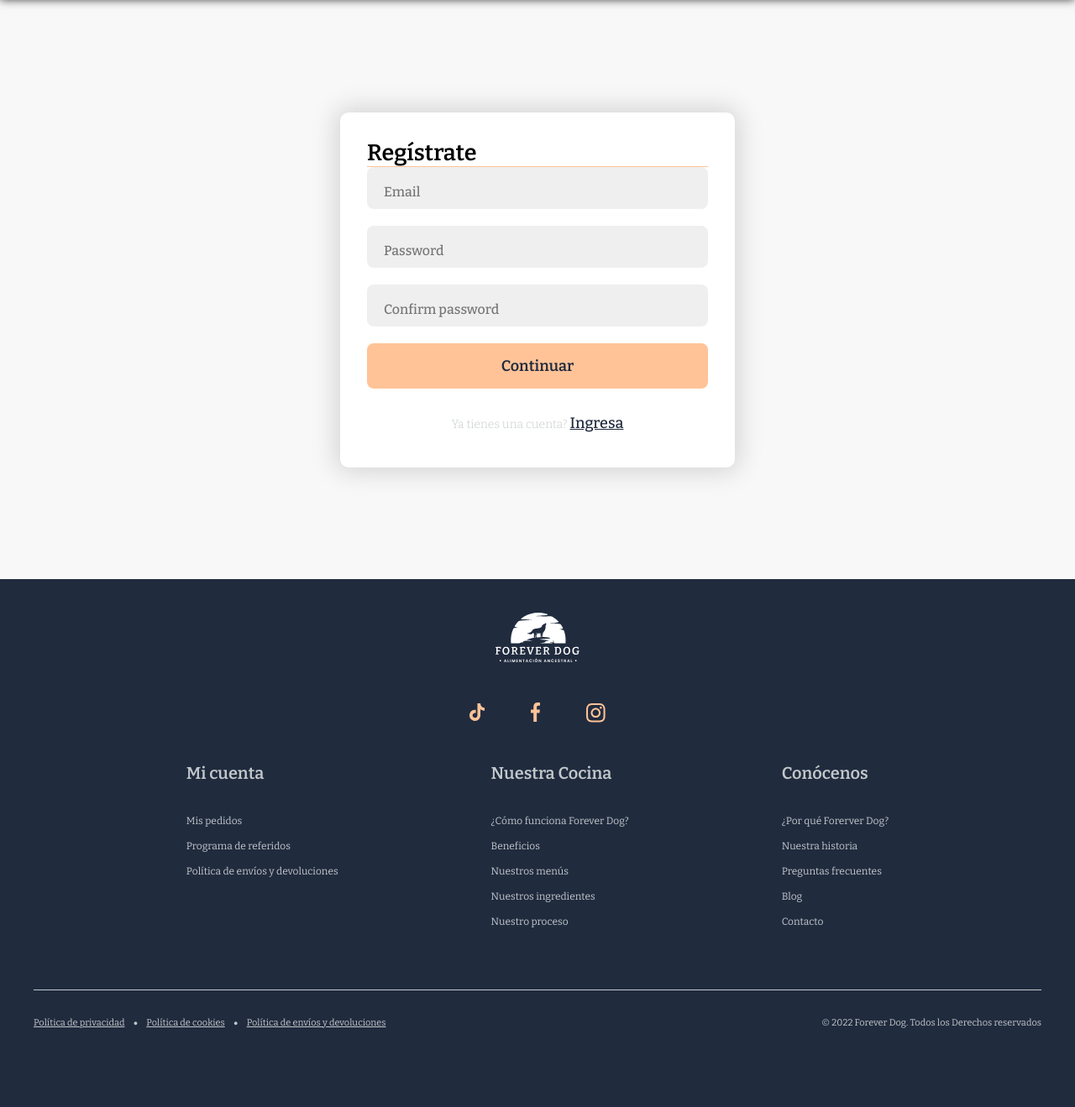
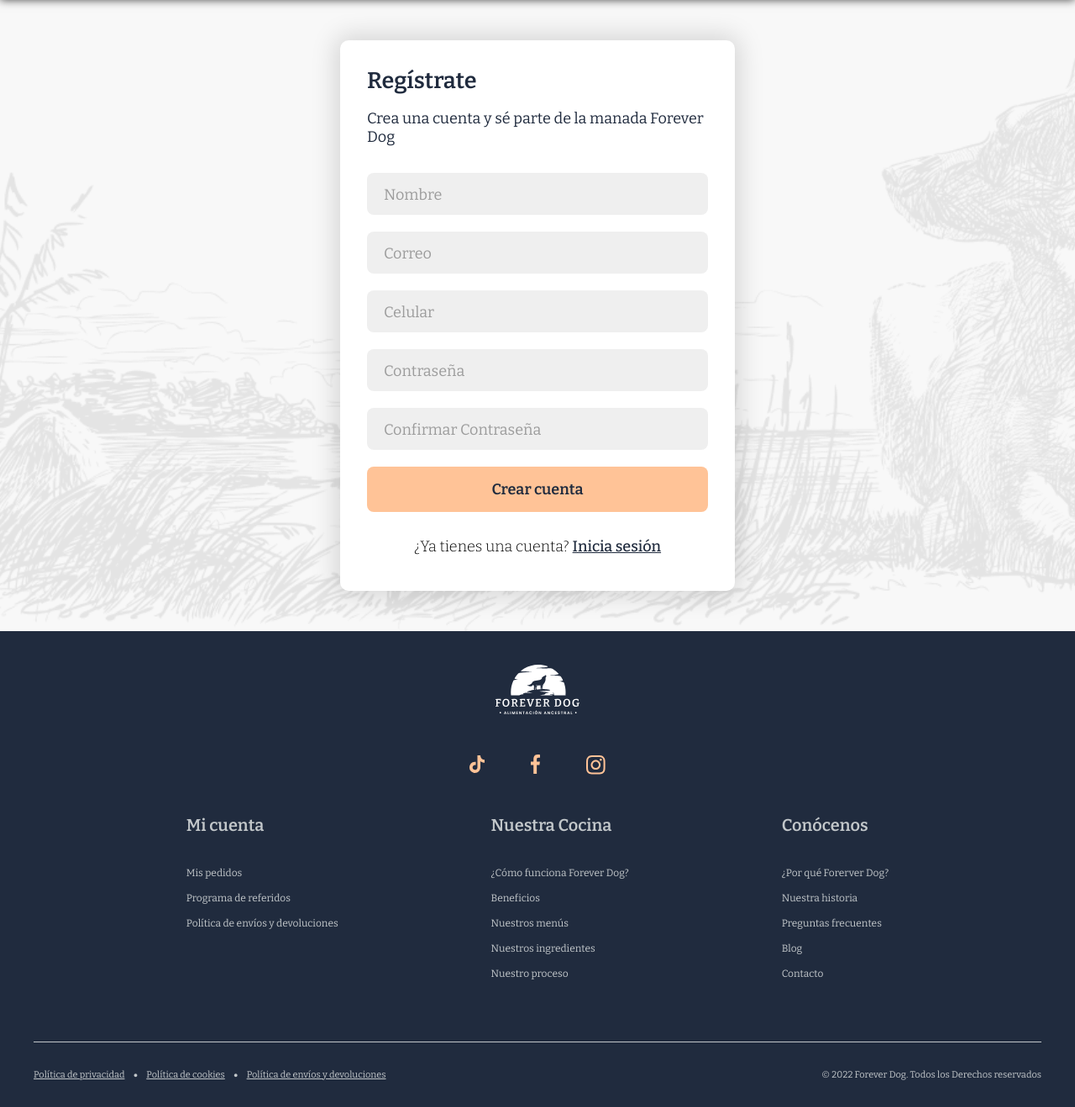
Before and after one commit to andsoler11/tuco-app, a Django app: page /register/ in a window 1280 px wide. Shown: the part 110-1429 px from the top of the page at 84% size. Before the commit the page ends 1335 px from the top, so only its background shows below. Run offline with Django 4.2, Linux system fonts and the light colour scheme; some libraries are stand-ins or nearby versions.

Commit message:
new styles and validations for register form

```diff
--- a/apps/users/templates/users/login_register.html
+++ b/apps/users/templates/users/login_register.html
@@ -4,8 +4,7 @@
 
 {% if page == 'register' %}
 
-<main class="main_container">
-    <div class="main_form_container">
+<main class="main_container main_container--form">
     <div class="form_wrapper">
         {% if messages|length > 0 %}
             <div style="display: flex; justify-content: center;">
@@ -16,38 +15,43 @@
                 </div>
             </div>
         {% endif %}
-            <section class="form login">
-                <header>
-                    <h1>Regístrate</h1>
-                </header>
+        <section class="form register">
+            <div class="form_header">
+                <h1 class="title-form">Regístrate</h1>
+                <p>Crea una cuenta y sé parte de la manada Forever Dog</p>
+            </div>
 
-                <hr />
-
-                <form action="{% url 'register' %}" method="POST">
+            <form id="register-form" action="{% url 'register' %}" method="POST">
                 {% csrf_token %}
                 <div class="field input">
-                        {% comment %} <label>Usuario</label> {% endcomment %}
-                        <input type="text" name="email" placeholder="Email" value="">
+                    <label for="name" class="form-label">Nombre</label>
+                    <input type="text" id="name" name="name" value="" required>
                 </div>
                 <div class="field input">
-                        {% comment %} <label>Contrasenia</label> {% endcomment %}
-                        <input type="password" name="password1" placeholder="Password">
+                    <label for="email" class="form-label">Correo</label>
+                    <input type="email" id="email" name="email"  value="" required>
+                </div>
+                <div class="field input">
+                    <label for="phone" class="form-label">Celular</label>
+                    <input type="number" id="phone" name="phone" required>
+                </div>
+                <div class="field input">
+                    <label for="password1" class="form-label">Contraseña</label>
+                    <input type="password" id="password1" name="password1" required>
                     {% comment %} <i class="fas fa-eye"></i> {% endcomment %}
                 </div>
-
                 <div class="field input">
-                        {% comment %} <label>Contrasenia</label> {% endcomment %}
-                        <input type="password" name="password2" placeholder="Confirm password">
+                    <label for="password2" class="form-label">Confirmar Contraseña</label>
+                    <input type="password" id="password2" name="password2" required>
                     {% comment %} <i class="fas fa-eye"></i> {% endcomment %}
                 </div>
 
                 <div class="field button">
-                        <input type="submit" value="Continuar">
+                    <input type="submit" value="Crear cuenta">
                 </div>
             </form>
-                <div class="link">Ya tienes una cuenta? <a href="{% url 'login' %}">Ingresa</a></div>
+            <div class="link">¿Ya tienes una cuenta? <a href="{% url 'login' %}">Inicia sesión</a></div>
         </section>
-        </div>
     </div>
 </main>
 
--- a/static/styles/main.css
+++ b/static/styles/main.css
@@ -338,8 +338,6 @@ input[type="number"]::-webkit-inner-spin-button {
 .form .link {
     text-align: center;
     margin: 10px 0;
-    font-size: 14px;
-    color: #c2c7ca;
     font-weight: 300;
 }
 
```
Also changed, not shown: static/js/main.js (+44 -0 lines). Lines whose indentation alone changed are shown as unchanged.
